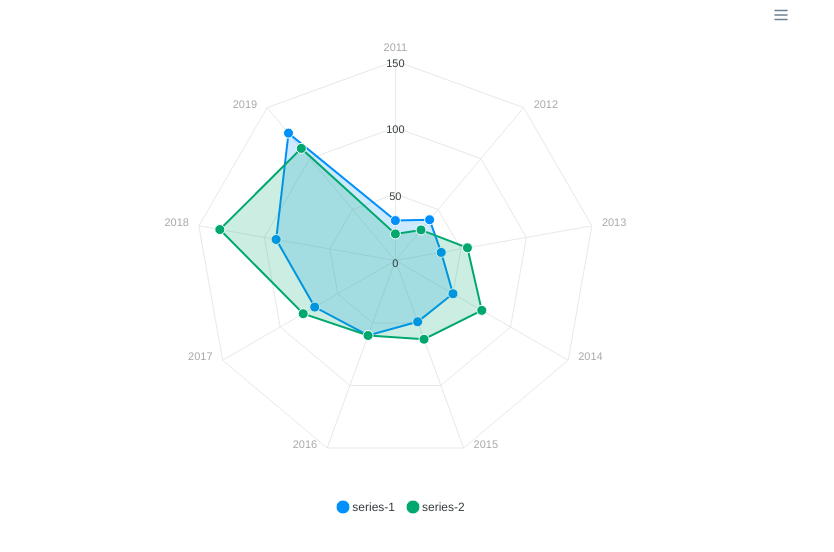
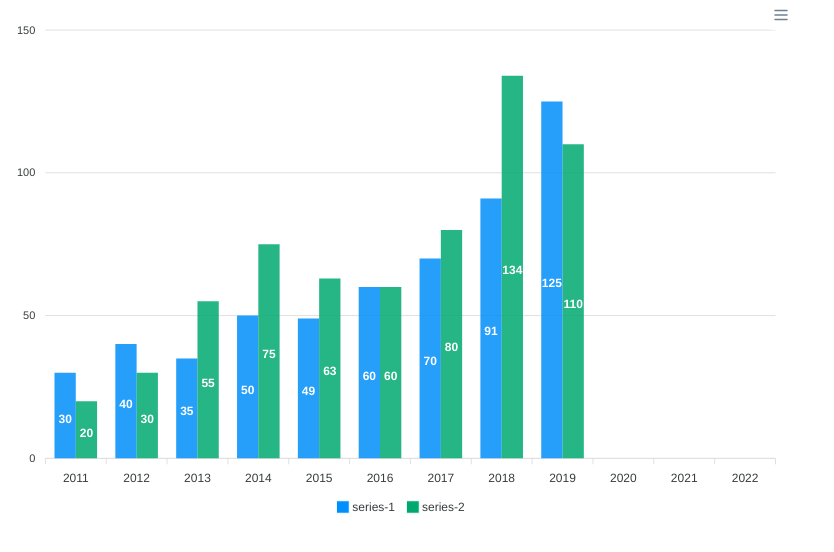
Before and after one commit to bekircbc/apex-charts, a React (Vite) app: page / in a window 1280 px wide. Shown: the top 552 px of the page, without its empty margins (0-834 px from the left). Built offline with nearby package versions, Linux system fonts and the light colour scheme.

Commit message:
chart type als bar changed

```diff
--- a/src/App.jsx
+++ b/src/App.jsx
@@ -28,7 +28,7 @@ export const App = () => {
     <Chart
       options={options}
       series={series}
-      type="radar" //"bar","line", "donut","area", "radar", "histogram", "pie", "radialBar", scatter, bubble, heatmap, candlestick
+      type="bar" //"bar","line", "donut","area", "radar", "histogram", "pie", "radialBar", scatter, bubble, heatmap, candlestick
       width={800}
       height={520}
     />
```
